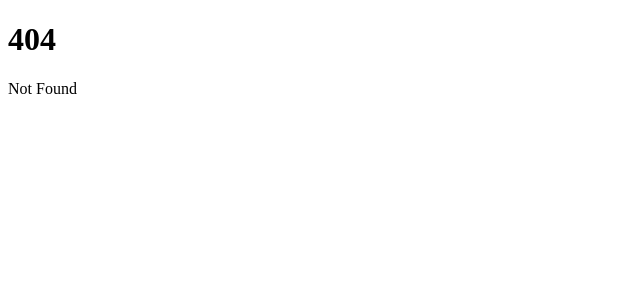
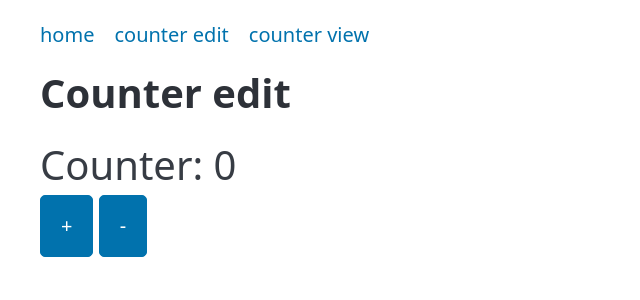
Before and after one commit to doongjohn/learn-svelte, a SvelteKit app: page /spa/counter-edit in a window 1280 px wide. Before the commit this address had no page. Shown: the top 300 px of the page, without its empty margins (0-640 px from the left). Built offline with nearby package versions, Linux system fonts and the light colour scheme.

Commit message:
add picocss

```diff
--- a/package.json
+++ b/package.json
@@ -12,13 +12,14 @@
 		"lint": "prettier --check ."
 	},
 	"devDependencies": {
+		"@picocss/pico": "^2.0.6",
 		"@sveltejs/adapter-auto": "^3.3.1",
 		"@sveltejs/adapter-static": "^3.0.6",
 		"@sveltejs/kit": "^2.7.3",
 		"@sveltejs/vite-plugin-svelte": "^4.0.0",
 		"prettier": "^3.3.3",
 		"prettier-plugin-svelte": "^3.2.7",
-		"svelte": "^5.1.3",
+		"svelte": "^5.1.4",
 		"svelte-check": "^4.0.5",
 		"typescript": "^5.6.3",
 		"vite": "^5.4.10"
--- a/src/lib/components/Title.svelte
+++ b/src/lib/components/Title.svelte
@@ -3,9 +3,3 @@
 </script>
 
 <h1>{text}</h1>
-
-<style>
-	h1 {
-		color: red;
-	}
-</style>
--- /dev/null
+++ b/src/routes/(csr)/+layout.svelte
@@ -0,0 +1,13 @@
+<script>
+	let { children } = $props()
+</script>
+
+<nav>
+	<ul>
+		<li><a href="/">home</a></li>
+		<li><a href="/spa/counter-edit">counter edit</a></li>
+		<li><a href="/spa/counter-view">counter view</a></li>
+	</ul>
+</nav>
+
+{@render children()}
--- /dev/null
+++ b/src/routes/(csr)/spa/counter-edit/+page.svelte
@@ -0,0 +1,24 @@
+<script lang="ts">
+	import Title from '$lib/components/Title.svelte'
+	import { counter } from '$lib/spa.svelte'
+
+	const counterAdd = () => {
+		++counter.num
+	}
+	const counterSub = () => {
+		--counter.num
+	}
+</script>
+
+<main>
+	<Title text="Counter edit"></Title>
+	<div class="counter">Counter: {counter.num}</div>
+	<button onclick={counterAdd}>+</button>
+	<button onclick={counterSub}>-</button>
+</main>
+
+<style>
+	.counter {
+		font-size: 2rem;
+	}
+</style>
--- a/src/routes/(csr)/spa/yay/+page.svelte
+++ b/src/routes/(csr)/spa/counter-view/+page.svelte
@@ -3,8 +3,10 @@
 	import { counter } from '$lib/spa.svelte'
 </script>
 
-<Title text="Yay"></Title>
-<div class="counter">Counter: {counter.num}</div>
+<main>
+	<Title text="Counter view"></Title>
+	<div class="counter">Counter: {counter.num}</div>
+</main>
 
 <style>
 	.counter {
--- a/src/routes/(ssg)/about/+page.svelte
+++ b/src/routes/(ssg)/about/+page.svelte
@@ -2,5 +2,7 @@
 	import Title from '$lib/components/Title.svelte'
 </script>
 
-<Title text="About page"></Title>
-<p>This is about page.</p>
+<main>
+	<Title text="About page"></Title>
+	<p>This is about page.</p>
+</main>
--- a/src/routes/(ssg)/hello/+page.svelte
+++ b/src/routes/(ssg)/hello/+page.svelte
@@ -2,5 +2,7 @@
 	import Title from '$lib/components/Title.svelte'
 </script>
 
-<Title text="Hello page"></Title>
-<p>This is a hello page.</p>
+<main>
+	<Title text="Hello page"></Title>
+	<p>This is a hello page.</p>
+</main>
--- /dev/null
+++ b/src/routes/+layout.svelte
@@ -0,0 +1,9 @@
+<script>
+	import '@picocss/pico'
+
+	let { children } = $props()
+</script>
+
+<div class="container">
+	{@render children()}
+</div>
```
Also changed, not shown: src/routes/(csr)/spa/+page.svelte (+10 -3 lines), src/routes/(csr)/spa/wow/+page.svelte (deleted, +0 -28 lines), src/routes/(ssg)/+layout.svelte (added, +13 -0 lines), src/routes/(ssg)/+page.svelte (+3 -4 lines), 1 other file (tests, documents, lock files or other folders).
